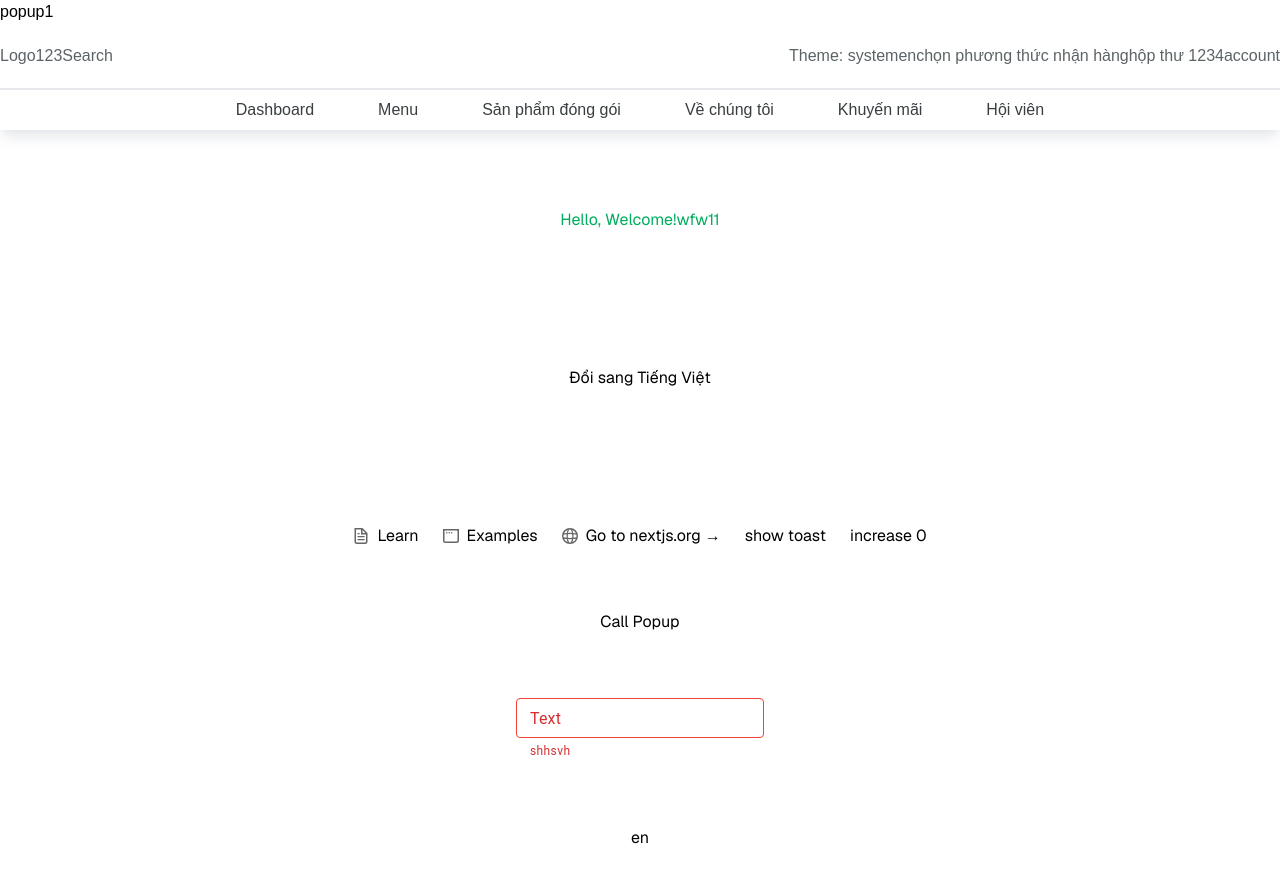
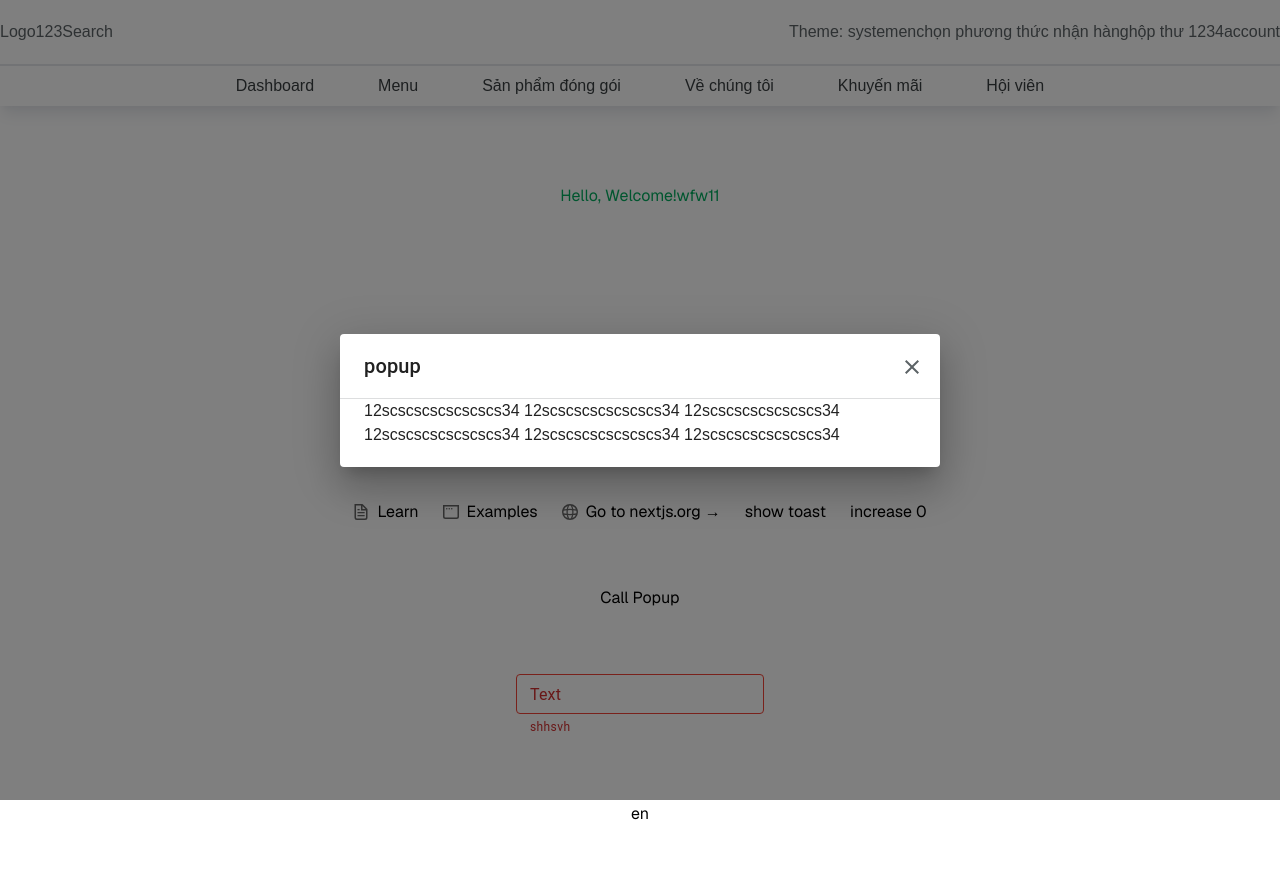
Before and after one commit to congtran8991/coffee_shop_fe, a Next.js app in the folder coffee_fee/: page / in a window 1280 px wide. Both pictures are taken after a click on the button "Call Popup". Shown: the top 882 px of the page. Built offline with nearby package versions, Linux system fonts and the light colour scheme.

Commit message:
add code

```diff
--- a/coffee_fee/app/page.tsx
+++ b/coffee_fee/app/page.tsx
@@ -133,7 +133,18 @@ export default function Home() {
       </button>
       <button
         onClick={() => {
-          PortalHandle.popup.open({});
+          PortalHandle.popup.open({
+            title: 'popup',
+            maxWidth: 'sm',
+            content: () => {
+              return (
+                <div>
+                  12scscscscscscscs34 12scscscscscscscs34 12scscscscscscscs34
+                  12scscscscscscscs34 12scscscscscscscs34 12scscscscscscscs34
+                </div>
+              );
+            },
+          });
         }}
       >
         Call Popup
--- a/coffee_fee/constants/index.ts
+++ b/coffee_fee/constants/index.ts
@@ -1,4 +1,4 @@
-import { IPopupProps } from '@/types/common';
+import { IPopupDialogProps } from '@/containers/portal/helpers';
 import { createRef } from 'react';
 
-export const popupRef = createRef<IPopupProps>();
+export const popupRef = createRef<IPopupDialogProps>();
--- a/coffee_fee/containers/portal/KPopup.tsx
+++ b/coffee_fee/containers/portal/KPopup.tsx
@@ -1,19 +1,67 @@
 'use client';
 
-import { IPopupProps } from '@/types/common';
-import React, { memo, useImperativeHandle } from 'react';
+import { Dialog, DialogContent, DialogTitle } from '@mui/material';
+import React, { memo, useCallback, useImperativeHandle, useState } from 'react';
+import { IPopupDialogProps, IPopupProps } from './helpers';
+import KColors from '@/constants/colors';
+import KImage from '@/lib/Image';
+import CloseOutlinedIcon from '@mui/icons-material/CloseOutlined';
 
-const KPopup = React.forwardRef<IPopupProps>((_, ref) => {
+const KPopup = React.forwardRef<IPopupDialogProps>((_, ref) => {
+  const [data, setData] = useState<IPopupProps[]>([]);
+
+  const dismiss = useCallback(() => {
+    const newArr = data.splice(0, -1);
+    setData(newArr);
+  }, [data]);
+
   useImperativeHandle(ref, () => {
     return {
-      open: () => {
-        console.log('popup open');
+      open: (payload: IPopupProps) => {
+        setData([...data, payload]);
       },
-      dismiss: () => {},
-      dismissAll: () => {},
+      dismiss,
+      dismissAll: () => {
+        setData([]);
+      },
     };
   });
-  return <div>popup1</div>;
+
+  if (data.length === 0) {
+    return null;
+  }
+
+  return data.map((item, index) => {
+    return (
+      <React.Fragment key={index}>
+        <Dialog
+          open={true}
+          keepMounted
+          onClose={dismiss}
+          fullWidth
+          maxWidth={item?.maxWidth || 'sm'}
+        >
+          {item?.title && (
+            <DialogTitle
+              borderBottom={'1px solid var(--gray-1)'}
+              borderColor={KColors.border.moderate}
+              sx={{ m: 0, p: 2, pl: 3 }}
+            >
+              <div className="flex-between">
+                <div> {item?.title}</div>
+                <KImage.ICon
+                  icon={CloseOutlinedIcon}
+                  style={{ color: KColors.customGray.moderate }}
+                  onPress={dismiss}
+                />
+              </div>
+            </DialogTitle>
+          )}
+          <DialogContent>{item?.content()}</DialogContent>
+        </Dialog>
+      </React.Fragment>
+    );
+  });
 });
 
 KPopup.displayName = 'KPopup';
--- /dev/null
+++ b/coffee_fee/containers/portal/helpers.ts
@@ -0,0 +1,11 @@
+export interface IPopupProps {
+  title?: string;
+  maxWidth: false | 'xs' | 'lg' | 'md' | 'sm' | 'xl';
+  content: () => any;
+}
+
+export interface IPopupDialogProps {
+  open: (payload: IPopupProps) => void;
+  dismiss: () => void;
+  dismissAll: () => void;
+}
--- a/coffee_fee/lib/Image/Icon.tsx
+++ b/coffee_fee/lib/Image/Icon.tsx
@@ -2,21 +2,34 @@
 
 import { SvgIconTypeMap } from '@mui/material';
 import { OverridableComponent } from '@mui/material/OverridableComponent';
-import { CSSProperties, memo } from 'react';
+import { CSSProperties, memo, MouseEventHandler } from 'react';
 
 interface IProps {
   icon: OverridableComponent<SvgIconTypeMap<object, 'svg'>>; // Không cần `muiName`
   className?: string;
   style?: CSSProperties;
+  onPress?: () => void;
 }
 
-const KICon: React.FC<IProps> = ({ icon: IconComponent, style, ...rest }) => {
+const KICon: React.FC<IProps> = ({
+  icon: IconComponent,
+  style,
+  onPress,
+  ...rest
+}) => {
   if (!IconComponent) {
     console.error('Provided icon is not a valid React component.');
     return null;
   }
 
-  return <IconComponent {...rest} style={style} color="primary" />;
+  return (
+    <div
+      className="cursor-pointer"
+      onClick={onPress as unknown as MouseEventHandler<HTMLDivElement>}
+    >
+      <IconComponent {...rest} style={style} />
+    </div>
+  );
 };
 
 export default memo(KICon);
--- a/coffee_fee/lib/Input/Base.tsx
+++ b/coffee_fee/lib/Input/Base.tsx
@@ -1,9 +1,8 @@
 'use client';
 
-import { KInputProps } from '@/types/common';
 import { TextField } from '@mui/material';
 import React, { memo } from 'react';
-import { useInputProps } from './helpers';
+import { KInputProps, useInputProps } from './helpers';
 
 const BaseInput = React.forwardRef<HTMLInputElement, KInputProps>(
   (props, ref) => {
--- a/coffee_fee/lib/Input/helpers.ts
+++ b/coffee_fee/lib/Input/helpers.ts
@@ -1,6 +1,20 @@
 import useCombineRefs from '@/hooks/lib/useCombineRef';
-import { KInputProps } from '@/types/common';
+import { SxProps } from '@mui/material';
 import { useRef } from 'react';
+
+export interface KInputProps {
+  className?: string;
+  label?: string;
+  onChange?: (v?: any) => void;
+  onFocus?: (v?: any) => void;
+  value?: string;
+  message?: string;
+  size?: 'small' | 'medium';
+  name?: string;
+  error?: boolean;
+  sx?: SxProps;
+  fullWidth?: boolean;
+}
 
 export const useInputProps = (
   props: KInputProps,
--- a/coffee_fee/utils/portal.ts
+++ b/coffee_fee/utils/portal.ts
@@ -1,14 +1,15 @@
 import { popupRef } from '@/constants';
+import { IPopupProps } from '@/containers/portal/helpers';
 
 export default class PortalHandle {
   static readonly popup = {
-    open: (payload: any) => {
-      popupRef.current?.open();
+    open: (payload: IPopupProps) => {
+      popupRef.current?.open(payload);
     },
-    dismiss: (payload: any) => {
+    dismiss: () => {
       popupRef.current?.dismiss();
     },
-    dismissAll: (payload: any) => {
+    dismissAll: () => {
       popupRef.current?.dismissAll();
     },
   };
```
Also changed, not shown: coffee_fee/types/common.ts (+0 -20 lines).
